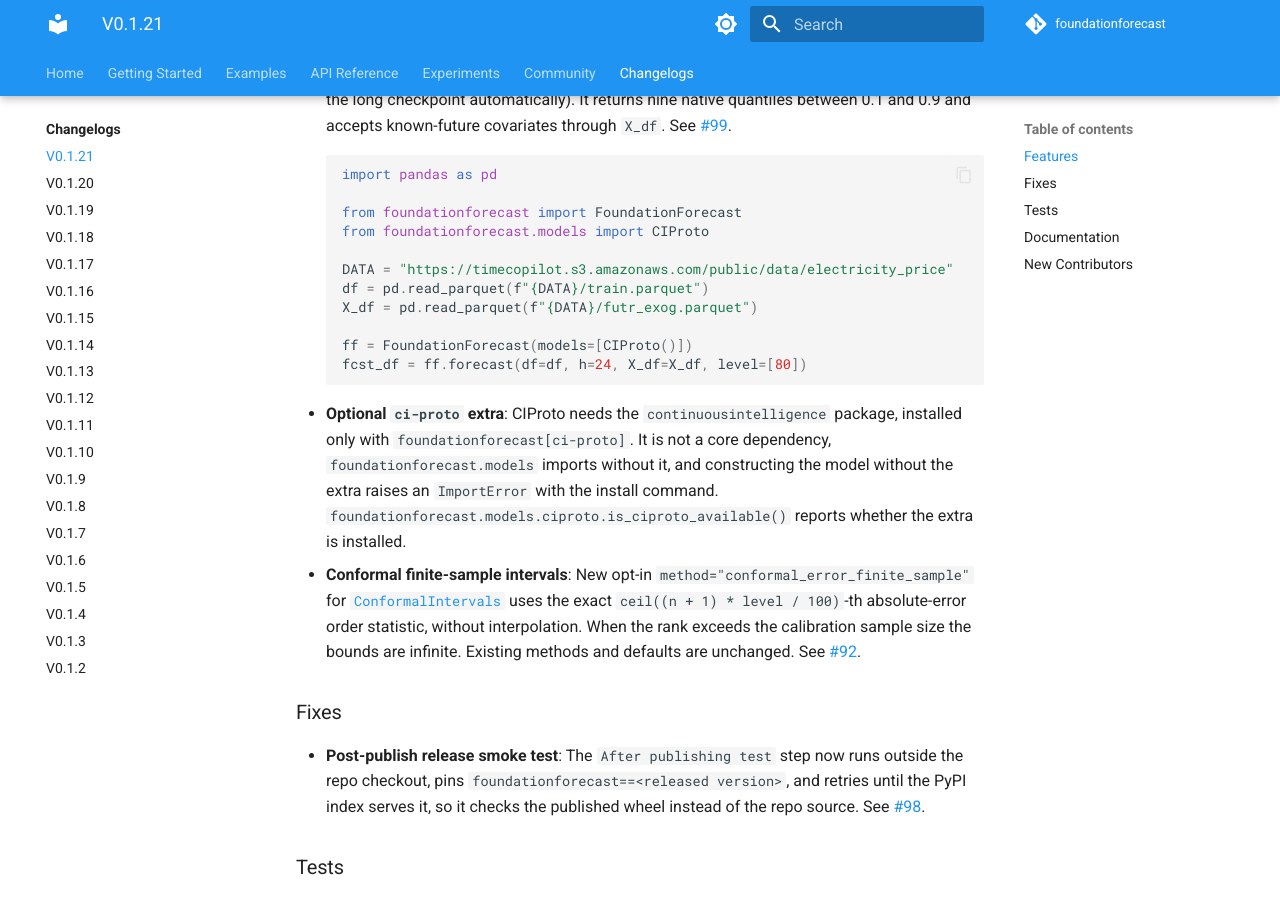
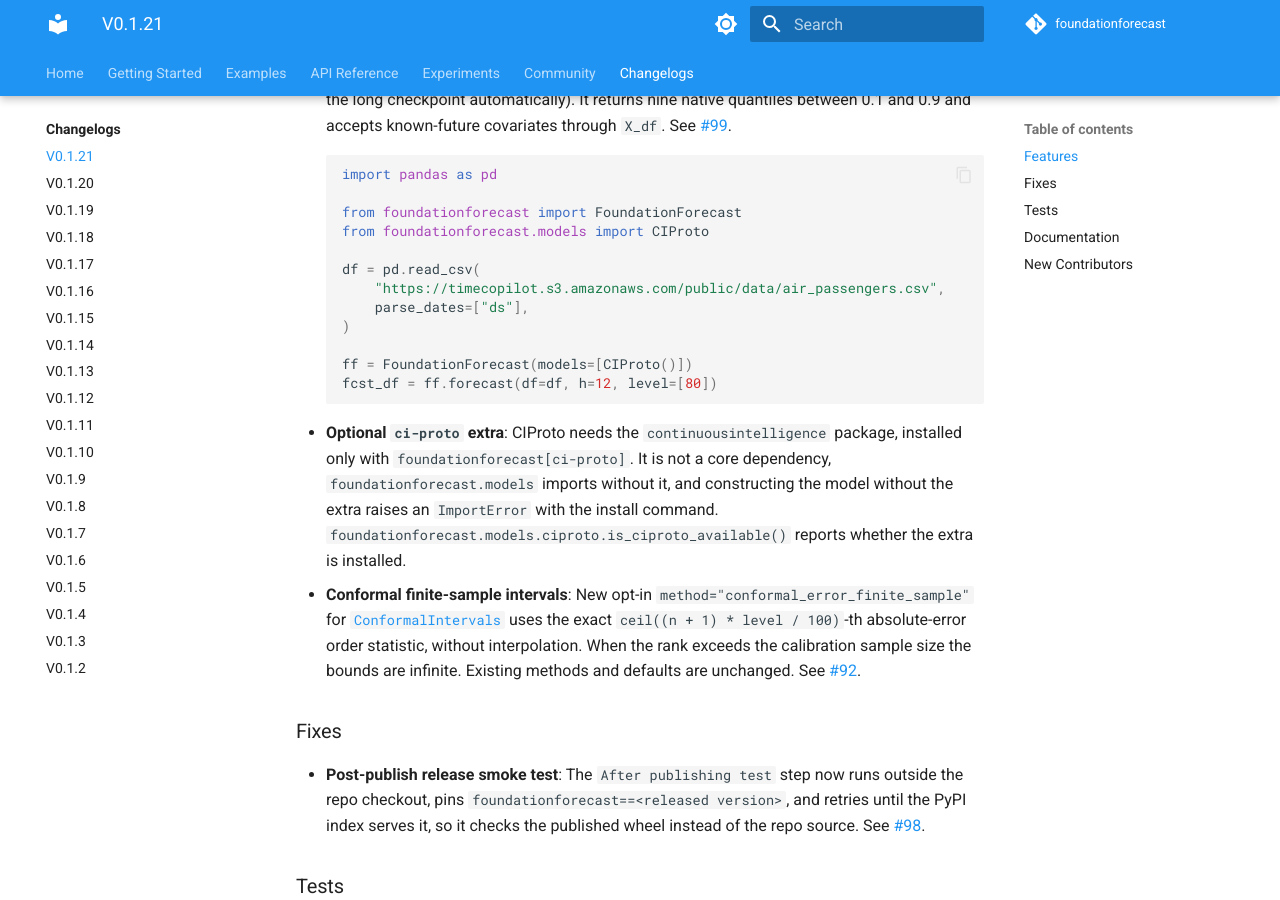
Before and after one commit to TimeCopilot/foundationforecast, an MkDocs documentation site: the page built from docs/changelogs/v0.1.21.md, in a window 1280 px wide and 900 px high, scrolled down 311 px. Built offline with MkDocs 1.6.1 and Material for MkDocs 9.7.7, drawn with Linux system fonts in a browser that asks for light colours; comment, search, counter and statistics services are not loaded.

Commit message:
docs(changelog): use air passengers in the CIProto example
Co-authored-by: Cursor <cursoragent@cursor.com>

````diff
--- a/docs/changelogs/v0.1.21.md
+++ b/docs/changelogs/v0.1.21.md
@@ -8,12 +8,13 @@
     from foundationforecast import FoundationForecast
     from foundationforecast.models import CIProto
 
-    DATA = "https://timecopilot.s3.amazonaws.com/public/data/electricity_price"
-    df = pd.read_parquet(f"{DATA}/train.parquet")
-    X_df = pd.read_parquet(f"{DATA}/futr_exog.parquet")
+    df = pd.read_csv(
+        "https://timecopilot.s3.amazonaws.com/public/data/air_passengers.csv",
+        parse_dates=["ds"],
+    )
 
     ff = FoundationForecast(models=[CIProto()])
-    fcst_df = ff.forecast(df=df, h=24, X_df=X_df, level=[80])
+    fcst_df = ff.forecast(df=df, h=12, level=[80])
     ```
 
 * **Optional `ci-proto` extra**: CIProto needs the `continuousintelligence` package, installed only with `foundationforecast[ci-proto]`. It is not a core dependency, `foundationforecast.models` imports without it, and constructing the model without the extra raises an `ImportError` with the install command. `foundationforecast.models.ciproto.is_ciproto_available()` reports whether the extra is installed.
````
